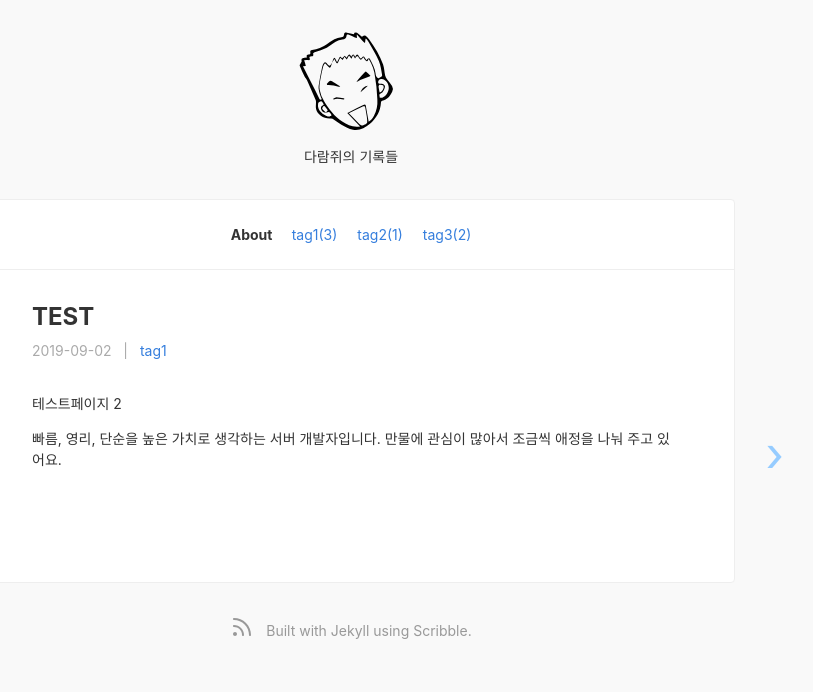
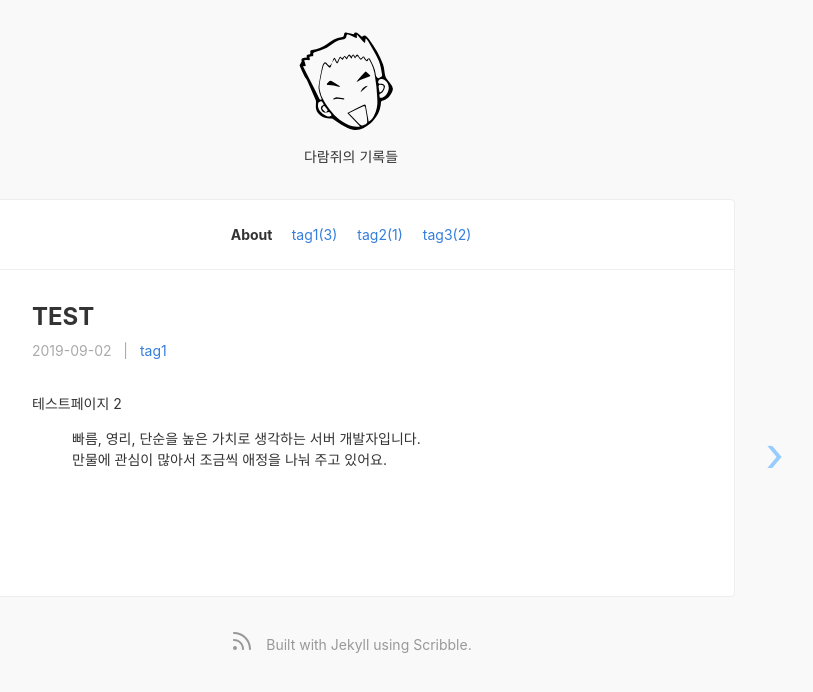
Before and after one commit to darammg/blog, a Jekyll site: the page built from _posts/2019-09-02-test2.md, in a window 1280 px wide. Shown: the top 692 px of the page, without its empty margins (289-1102 px from the left). Built offline with Jekyll 4.4.1, drawn with Linux system fonts in a browser that asks for light colours; comment, search, counter and statistics services are not loaded; part of the change alters nothing that is shown.

Commit message:
적용되려나

```diff
--- a/_includes/signoff.html
+++ b/_includes/signoff.html
@@ -1,2 +1,13 @@
-빠름, 영리, 단순을 높은 가치로 생각하는 서버 개발자입니다.
-만물에 관심이 많아서 조금씩 애정을 나눠 주고 있어요.
+<!--
+  포스트 코멘트에 붙이고 싶은거 있으면 쓰자
+  <p class="mt4">
+  Til next time,<br>
+  {{ site.signoff }}
+  <span class="silver">{{ page.date | date: "at %H:%M" }}</span>
+</p>
+<img src="{{ site.url }}/images/scribble3.png" alt="scribble" /> -->
+
+<blockquote>
+  <p>빠름, 영리, 단순을 높은 가치로 생각하는 서버 개발자입니다.<br>
+  만물에 관심이 많아서 조금씩 애정을 나눠 주고 있어요.</p>
+</blockquote>
```
